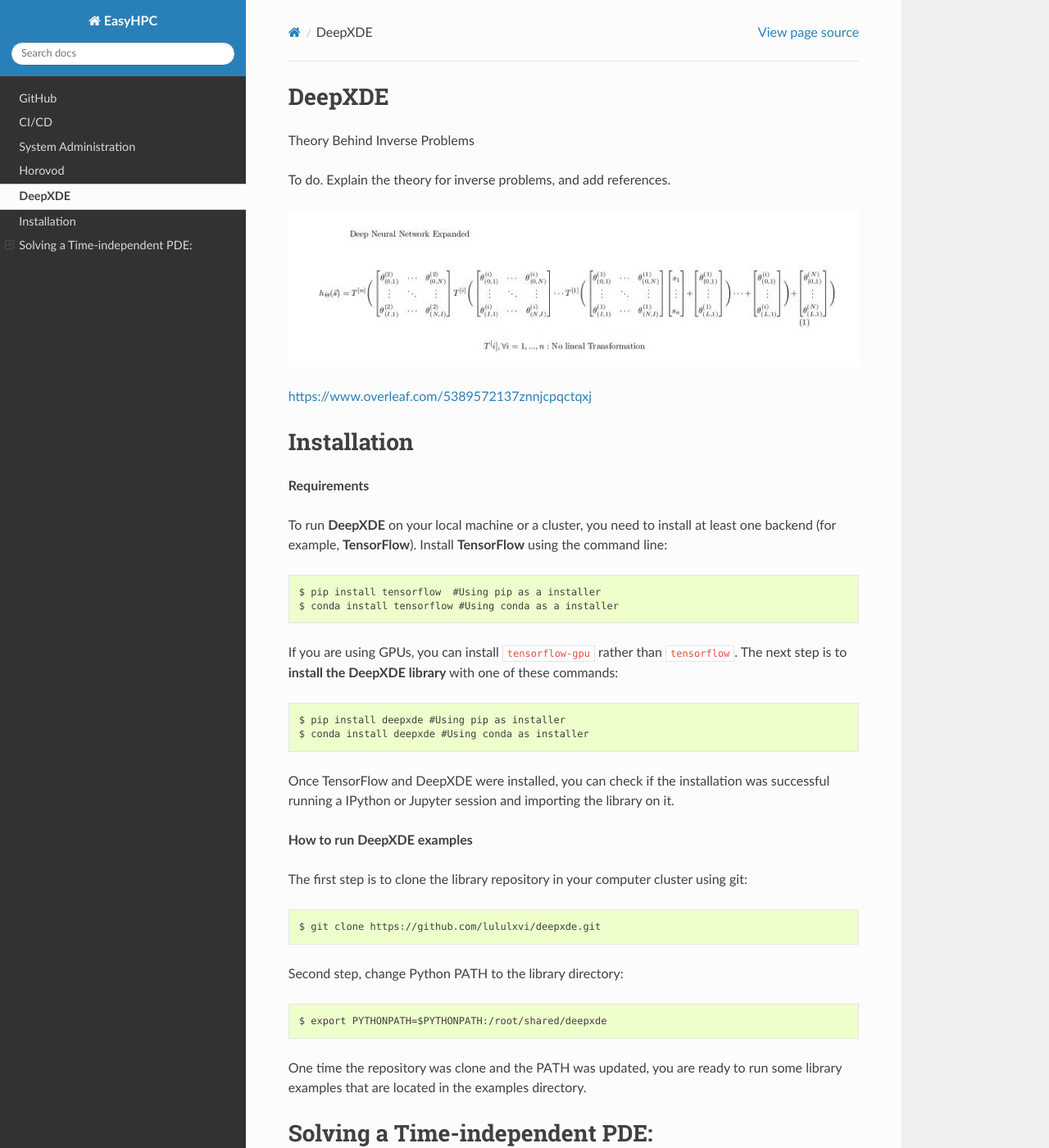
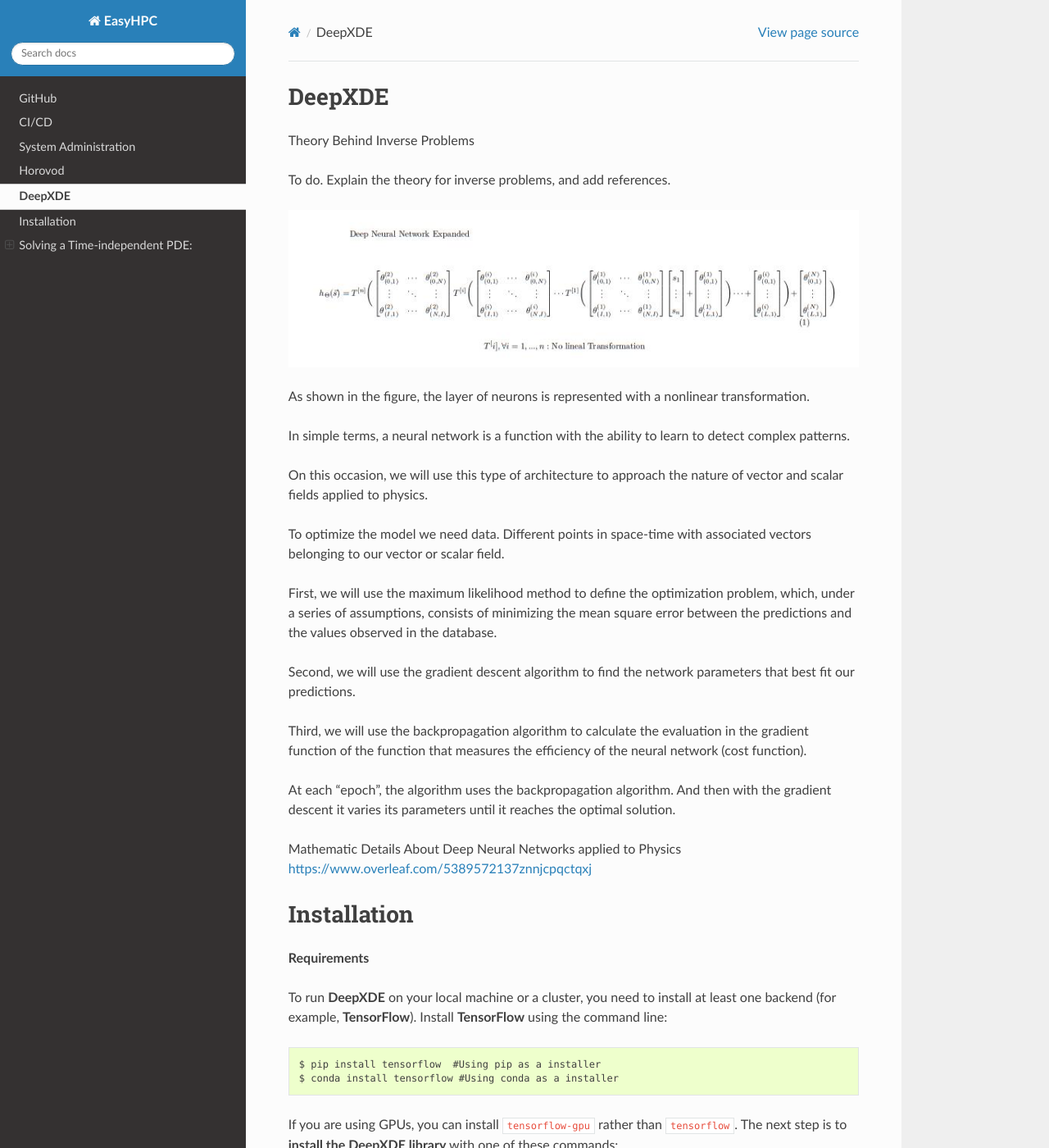
Before and after one commit to pescap/EasyHPC, a Sphinx documentation site: the page built from docs/source/deepxde.rst, in a window 1280 px wide and 1400 px high. Shown: the whole window at 82% size. Built offline with Sphinx 7.4.7 and the Read the Docs theme 2.0.0, drawn with Linux system fonts in a browser that asks for light colours.

Commit message:
documentacion : )! avanzando!

```diff
--- a/docs/source/deepxde.rst
+++ b/docs/source/deepxde.rst
@@ -6,8 +6,28 @@
 To do. Explain the theory for inverse problems, and add references.
 
 .. image:: ~Image/RedNeuronal.png
+
+As shown in the figure, the layer of neurons is represented with a nonlinear transformation.
+
+In simple terms, a neural network is a function with the ability to learn to detect complex patterns.
+
+On this occasion, we will use this type of architecture to approach the nature of vector and scalar fields applied to
+physics.
+
+To optimize the model we need data. Different points in space-time with associated vectors belonging to our vector or scalar field.
+
+First, we will use the maximum likelihood method to define the optimization problem, which, under a series of assumptions, consists of minimizing the mean square error between the predictions and the values observed in the database.
+
+Second, we will use the gradient descent algorithm to find the network parameters that best fit our predictions.
+
+Third, we will use the backpropagation algorithm to calculate the evaluation in the gradient function of the function that measures the efficiency of the neural network (cost function).
+
+At each "epoch", the algorithm uses the backpropagation algorithm. And then with the gradient descent it varies its parameters until it reaches the optimal solution.
+
+
+
+Mathematic Details About Deep Neural Networks applied to Physics
 https://www.overleaf.com/5389572137znnjcpqctqxj
-
 
 Installation
 ============
```
